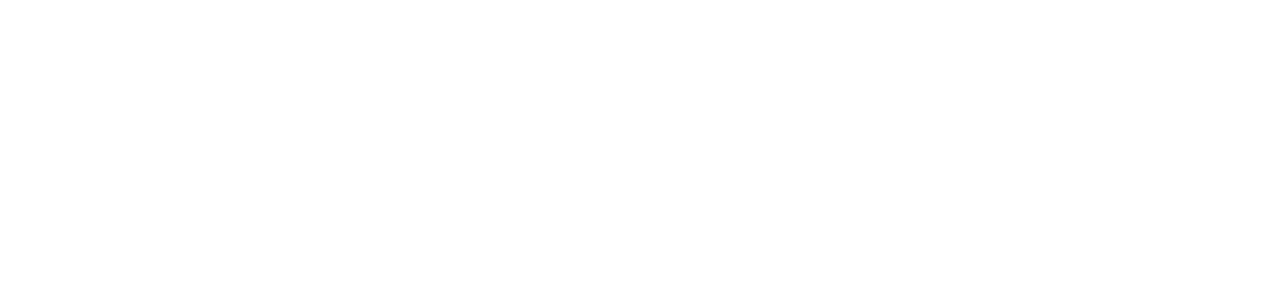
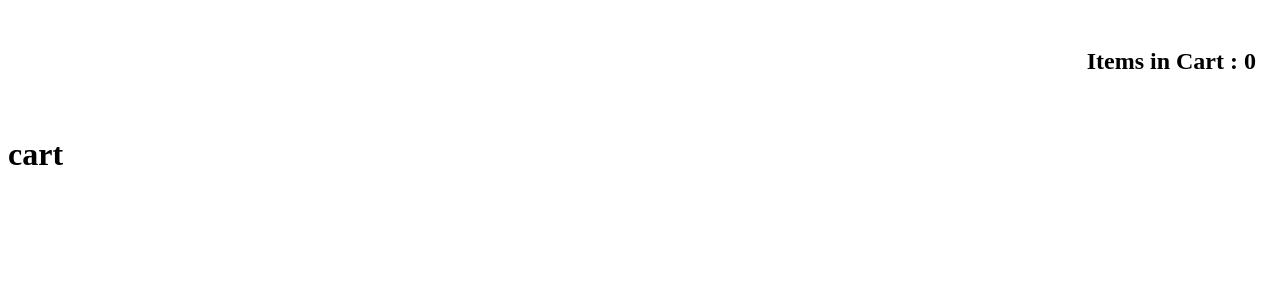
Before and after one commit to gabrielmussafiri/online-shopping-vuejs, a Vue app: page /cart in a window 1280 px wide. Before the commit this address had no page. Shown: the top 300 px of the page. Built offline with nearby package versions, Linux system fonts and the light colour scheme.

Commit message:
Create cart component

```diff
--- a/src/App.vue
+++ b/src/App.vue
@@ -1,4 +1,9 @@
 <template>
+  <header>
+    <div class="cart-items" @click="router.push({name:'CartView'})">
+      <p>Items in Cart : {{ store.cart.length }}</p>
+    </div>
+  </header>
   <main>
     <RouterView />
   </main>
@@ -6,6 +11,12 @@
 
 
 <script setup>
+import { useRouter } from 'vue-router';
+import { productsStore } from './stores/products';
+
+
+const router = useRouter();
+const store = productsStore();
 
 </script>
 
@@ -13,4 +24,12 @@
 
 <style scoped>
 
+.cart-items {
+  text-align: end;
+  padding: 16px;
+  font-weight: bold;
+  font-size: 24px;
+  cursor: pointer;
+}
+
 </style>
--- a/src/router/index.js
+++ b/src/router/index.js
@@ -1,6 +1,7 @@
 import { createRouter, createWebHistory } from 'vue-router'
 import Catalog from '../views/Catalog.vue';
 import ProductDetail from '../views/ProductDetail.vue'
+import Cart from '../views/Cart.vue'
 
 
 const router = createRouter({
@@ -15,7 +16,13 @@
       path:'/product/:id',
       name:'ProductView',
       component :ProductDetail
+    },
+    {
+      path:'/cart',
+      name :'CartView',
+      component:Cart
     }
+
 
   ]
 })
--- a/src/stores/products.js
+++ b/src/stores/products.js
@@ -2,7 +2,8 @@
 
 export const productsStore = defineStore('products',{
   state : () => ({
-    products: []
+    products: [],
+    cart:[]
   }),
 
   actions:{
--- /dev/null
+++ b/src/views/Cart.vue
@@ -0,0 +1,13 @@
+<template>
+    <h1>
+        cart
+    </h1>
+</template>
+
+<script>
+import { defineComponent } from 'vue';
+
+export default defineComponent({
+    name: 'CartView',
+})
+</script>
```
